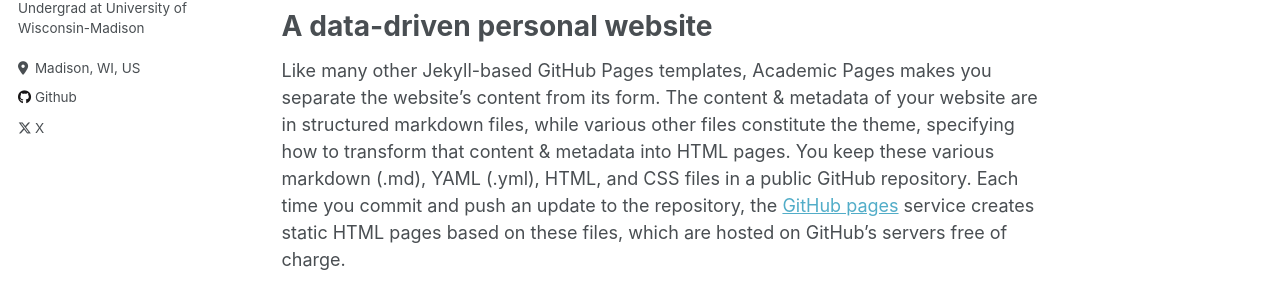
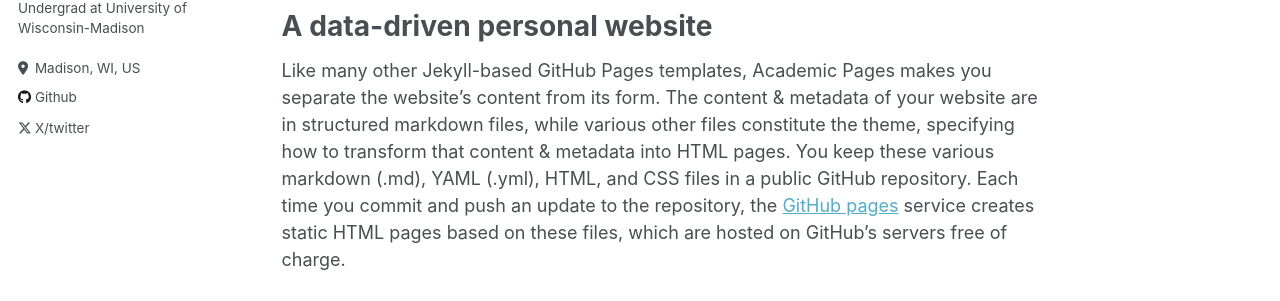
Before and after one commit to Yee-Millennium/Yee-Millennium.github.io, a Jekyll site: the page built from _pages/about.md, in a window 1280 px wide. Shown: the part 189-490 px from the top of the page. Built offline with Jekyll 4.4.1, drawn with Linux system fonts in a browser that asks for light colours.

Commit message:
Update author-profile.html

```diff
--- a/_includes/author-profile.html
+++ b/_includes/author-profile.html
@@ -133,7 +133,7 @@
         <li><a href="https://{{ author.tumblr }}.tumblr.com"><i class="fab fa-fw fa-tumblr icon-pad-right" aria-hidden="true"></i>Tumblr</a></li>
       {% endif %}
       {% if author.twitter %}
-        <li><a href="https://twitter.com/{{ author.twitter }}"><i class="fab fa-fw fa-x-twitter icon-pad-right" aria-hidden="true"></i>X </a></li>
+        <li><a href="https://twitter.com/{{ author.twitter }}"><i class="fab fa-fw fa-x-twitter icon-pad-right" aria-hidden="true"></i>X/twitter </a></li>
       {% endif %}
       {% if author.vine %}
         <li><a href="https://vine.co/u/{{ author.vine }}"><i class="fab fa-fw fa-vine icon-pad-right" aria-hidden="true"></i>Vine</a></li>
```
